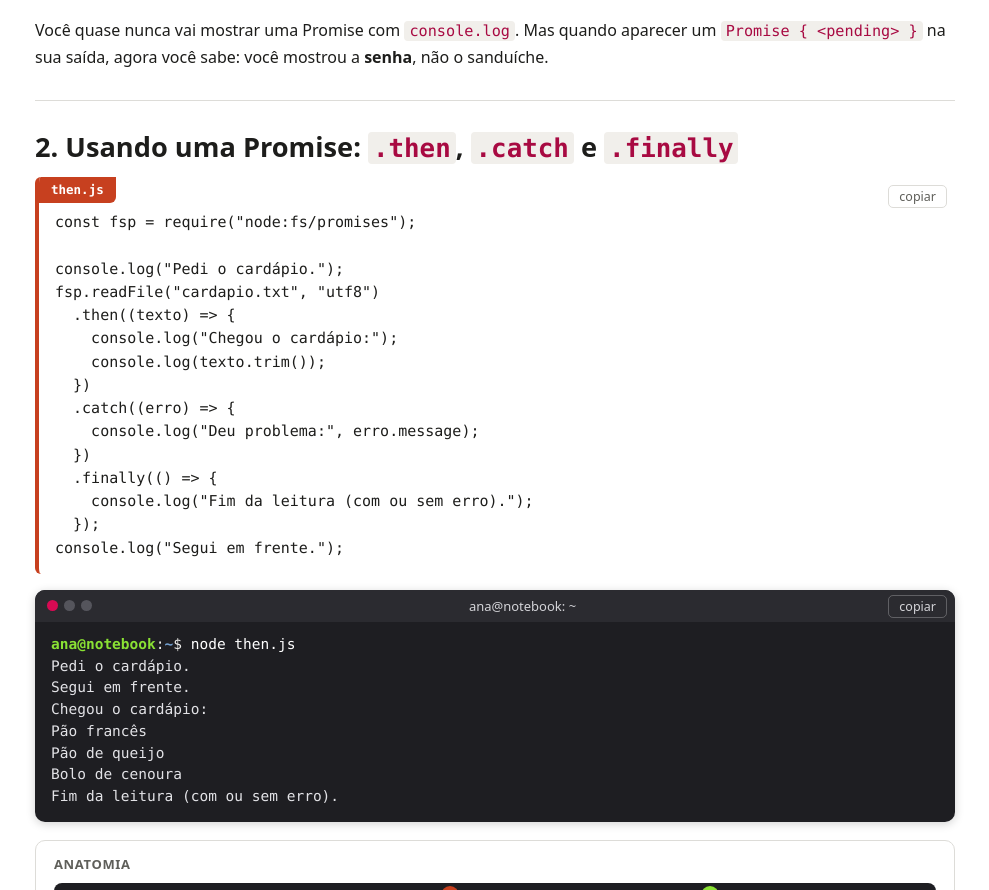
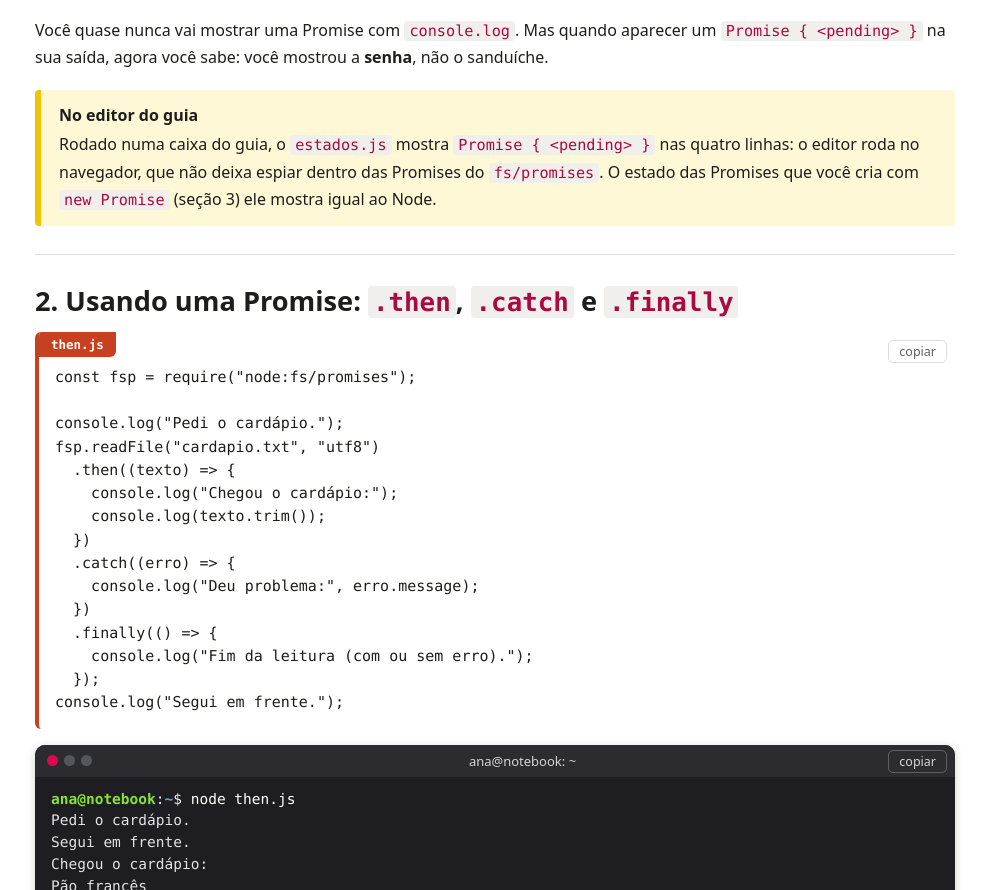
Before and after one commit to Wallysondevs/guia-js, a plain HTML site: page promises.html in a window 1280 px wide. Shown: the part 2683-3573 px from the top of the page, without its empty margins (255-1244 px from the left). Drawn offline with Linux system fonts and the light colour scheme.

Commit message:
revisão: promises avisa o estado das Promises do fs/promises no editor

```diff
--- a/promises.html
+++ b/promises.html
@@ -92,6 +92,11 @@ Promise {
 </dl>
 
 <p>Você quase nunca vai mostrar uma Promise com <code>console.log</code>. Mas quando aparecer um <code>Promise { &lt;pending&gt; }</code> na sua saída, agora você sabe: você mostrou a <strong>senha</strong>, não o sanduíche.</p>
+
+<div class="note">
+<strong>No editor do guia</strong>
+<p>Rodado numa caixa do guia, o <code>estados.js</code> mostra <code>Promise { &lt;pending&gt; }</code> nas quatro linhas: o editor roda no navegador, que não deixa espiar dentro das Promises do <code>fs/promises</code>. O estado das Promises que você cria com <code>new Promise</code> (seção 3) ele mostra igual ao Node.</p>
+</div>
 
 <hr>
 
```
